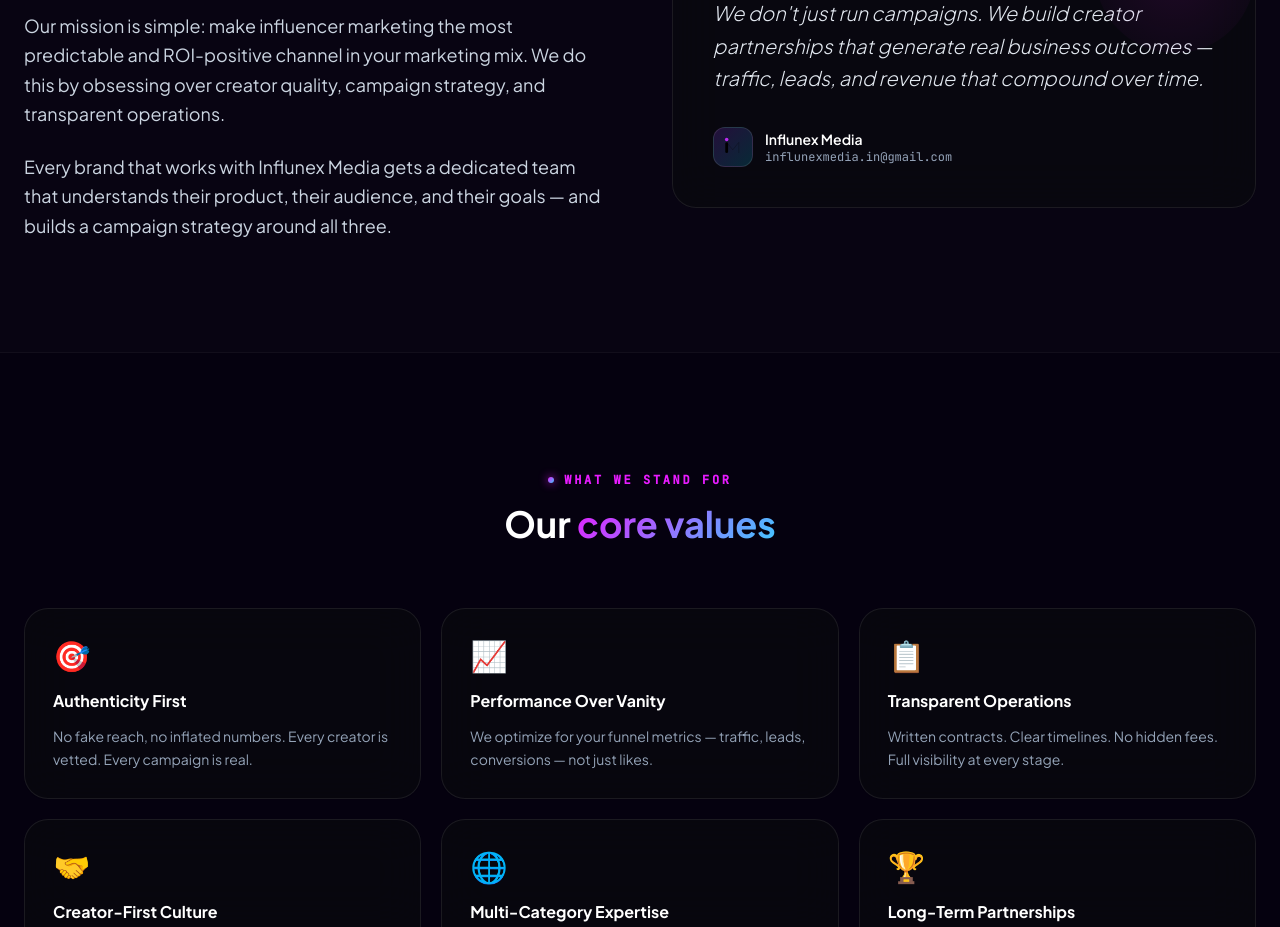
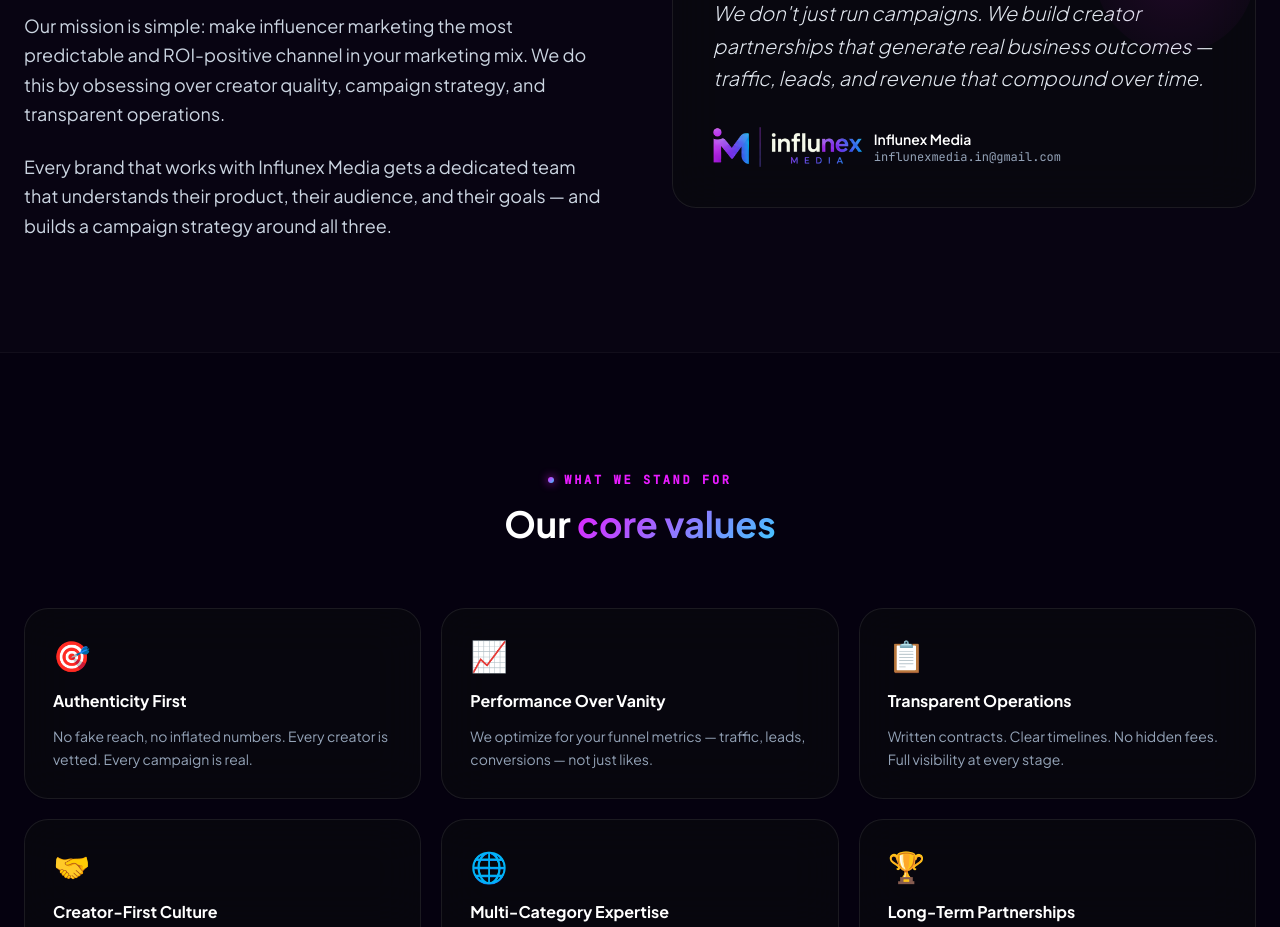
Before and after one commit to faisal27-hub/influenex-media, a React (Vite) app in the folder frontend/: page /about in a window 1280 px wide. Shown: the part 960-1887 px from the top of the page. Built offline with nearby package versions, Linux system fonts and the light colour scheme.

Commit message:
fix: render main website logo asset logo.png?v=2 on About page quote author block

```diff
--- a/frontend/src/pages/About.tsx
+++ b/frontend/src/pages/About.tsx
@@ -182,13 +182,11 @@ export default function About() {
                 We don't just run campaigns. We build creator partnerships that generate real business outcomes — traffic, leads, and revenue that compound over time.
               </p>
               <div className="flex items-center gap-3">
-                <div className="w-10 h-10 rounded-xl bg-gradient-to-br from-purple-600/20 to-cyan-500/20 border border-white/10 p-2 flex items-center justify-center shrink-0">
-                  <img
-                    src="/favicon.svg"
-                    alt="Influnex Media Logo"
-                    className="w-full h-full object-contain"
-                  />
-                </div>
+                <img
+                  src="/logo.png?v=2"
+                  alt="Influnex Media Logo"
+                  className="h-10 w-auto object-contain"
+                />
                 <div>
                   <div className="text-white font-semibold text-sm">Influnex Media</div>
                   <div className="text-slate-400 text-xs font-mono">influnexmedia.in@gmail.com</div>
```
